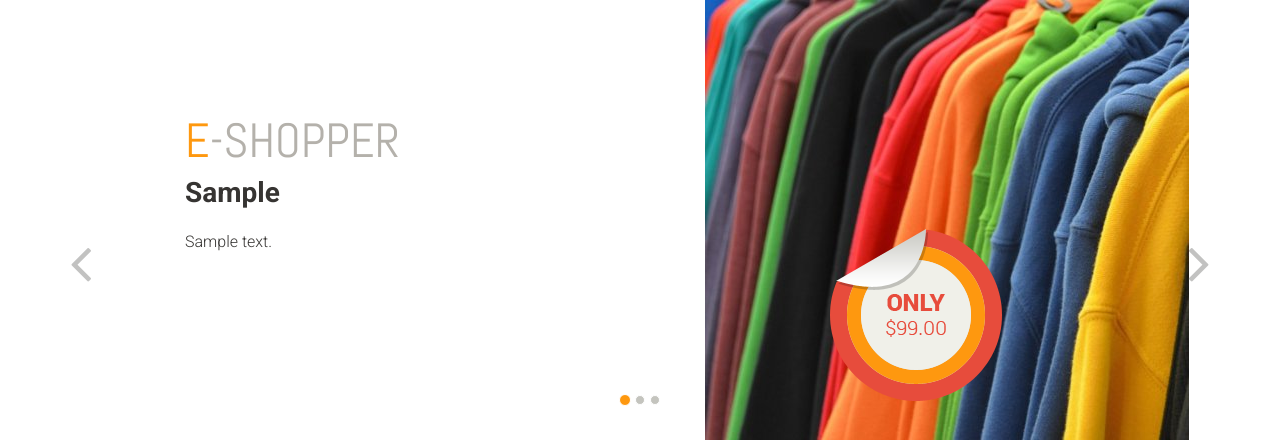
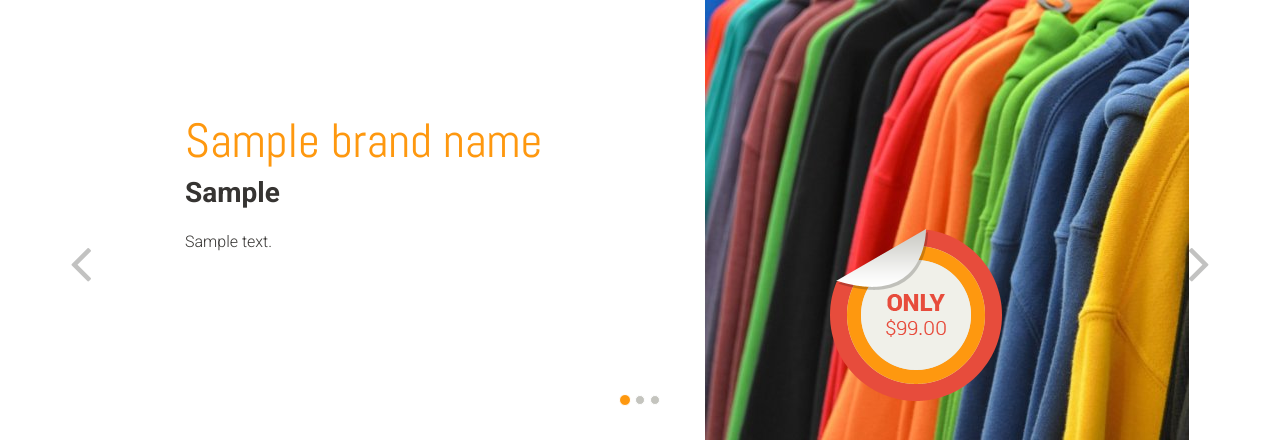
Before and after one commit to kmlxn/clothes, a Django app: template catalog/templates/catalog/index.html in a window 1280 px wide. Shown: the part 207-647 px from the top of the page. Run offline with Django 3.2, Linux system fonts and the light colour scheme; tables that the repository leaves empty hold one stand-in row (values such as "Sample post"); the template is opened without the code that fills it: values that come from a table or form of the project are taken from there, most other values are stand-ins (such as "Sample title", 1, 10 or a date in 2020).

Commit message:
Added live setting for pages meta info and brand name.

```diff
--- a/catalog/models.py
+++ b/catalog/models.py
@@ -86,14 +86,13 @@ class Clothing(models.Model):
 
 
 class Option(models.Model):
-    key = models.CharField(max_length=255, verbose_name=_("Key"))
+    key = models.CharField(max_length=255, verbose_name=_("Key"))  # TODO unique key
     value = models.CharField(max_length=255, verbose_name=_("Value"), null=True)
 
     @classmethod
-    def get_option(cls, key):
+    def get_option(cls, key):  # TODO delete this
         if key not in settings.DYNAMIC_OPTIONS:
             raise cls.DoesNotExist
-
         try:
             option = cls.objects.get(key=key).value
         except cls.DoesNotExist:
--- a/catalog/templates/catalog/about_us.html
+++ b/catalog/templates/catalog/about_us.html
@@ -1,5 +1,11 @@
 {% extends 'catalog/base.html' %}
 {% load i18n %}
+
+{% block meta_info %}
+    <meta name="description" content="{{ pages_meta_description }}">
+    <meta name="keywords" content="{{ pages_meta_keywords }}">
+    <title>{% trans 'About Us' %} | {{ pages_title }}</title>
+{% endblock %}
 
 {% block main %}
  <div class="container">
--- a/catalog/templates/catalog/base.html
+++ b/catalog/templates/catalog/base.html
@@ -4,9 +4,8 @@
 <head>
     <meta charset="utf-8">
     <meta name="viewport" content="width=device-width, initial-scale=1.0">
-    <meta name="description" content="">
-    <meta name="author" content="">
-    <title>Home | E-Shopper</title>
+	{% block meta_info %}
+    {% endblock %}
     <link href="/static/catalog/css/bootstrap.min.css" rel="stylesheet">
     <link href="/static/catalog/css/font-awesome.min.css" rel="stylesheet">
 	<link href="/static/catalog/css/main.css" rel="stylesheet">
--- a/catalog/templates/catalog/contact.html
+++ b/catalog/templates/catalog/contact.html
@@ -1,5 +1,11 @@
 {% extends 'catalog/base.html' %}
 {% load i18n %}
+
+{% block meta_info %}
+    <meta name="description" content="{{ pages_meta_description }}">
+    <meta name="keywords" content="{{ pages_meta_keywords }}">
+    <title>{% trans 'Contact' %} | {{ pages_title }}</title>
+{% endblock %}
 
 {% block main %}
 <div class="container">
--- a/catalog/templates/catalog/filter.html
+++ b/catalog/templates/catalog/filter.html
@@ -1,6 +1,12 @@
 {% extends 'catalog/base.html' %}
 {% load i18n %}
 {% load catalog_extras %}
+
+{% block meta_info %}
+    <meta name="description" content="{{ pages_meta_description }}">
+    <meta name="keywords" content="{{ pages_meta_keywords }}">
+    <title>{% trans 'Products' %} | {{ pages_title }}</title>
+{% endblock %}
 
 {% block main %}
 	<section>
--- a/catalog/templates/catalog/index.html
+++ b/catalog/templates/catalog/index.html
@@ -1,7 +1,11 @@
 {% extends 'catalog/base.html' %}
 {% load i18n %}
 {% load catalog_extras %}
-
+	{% block meta_info %}
+		<meta name="description" content="{{ pages_meta_description }}">
+		<meta name="keywords" content="{{ pages_meta_keywords }}">
+		<title>{% trans 'Home' %} | {{ pages_title }}</title>
+	{% endblock %}
 {% block main %}
 	<section id="slider"><!--slider-->
 		<div class="container">
@@ -17,7 +21,7 @@
 						<div class="carousel-inner">
 							<div class="item active">
 								<div class="col-sm-6">
-									<h1><span>E</span>-SHOPPER</h1>
+									<h1><span>{{ brand_name }}</span></h1>
 									<h2>{{ carousel_subheader_1 }}</h2>
 									<p>{{ carousel_text_1 }}</p>
 								</div>
@@ -28,7 +32,7 @@
 							</div>
 							<div class="item">
 								<div class="col-sm-6">
-									<h1><span>E</span>-SHOPPER</h1>
+									<h1><span>{{ brand_name }}</span></h1>
 									<h2>{{ carousel_subheader_2 }}</h2>
 									<p>{{ carousel_text_2 }}</p>
 								</div>
@@ -40,7 +44,7 @@
 
 							<div class="item">
 								<div class="col-sm-6">
-									<h1><span>E</span>-SHOPPER</h1>
+									<h1><span>{{ brand_name }}</span></h1>
 									<h2>{{ carousel_subheader_3 }}</h2>
 									<p>{{ carousel_text_3 }}</p>
 								</div>
--- a/clothes/settings.py
+++ b/clothes/settings.py
@@ -106,7 +106,7 @@ LANGUAGES = (
     ('ru', 'Русский'),
 )
 # Hack
-MAIN_LANGUAGE = 'en'
+MAIN_LANGUAGE = 'en'  # TODO change to ru
 
 SOLID_I18N_USE_REDIRECTS = False
 
@@ -134,6 +134,10 @@ THUMBNAIL_ALIASES = {
 
 
 DYNAMIC_OPTIONS = (
+    "brand_name",
+    "pages_title",
+    "pages_meta_keywords",
+    "pages_meta_description",
     "about_us_content",
     "phone_number",
     "email",
```
